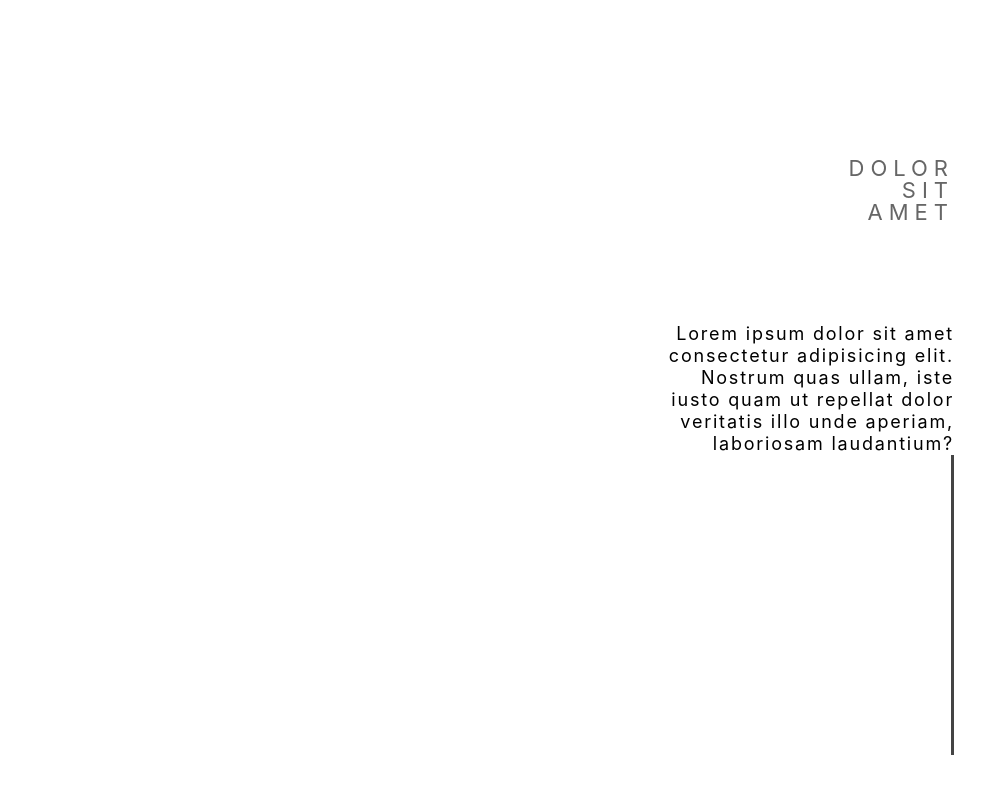
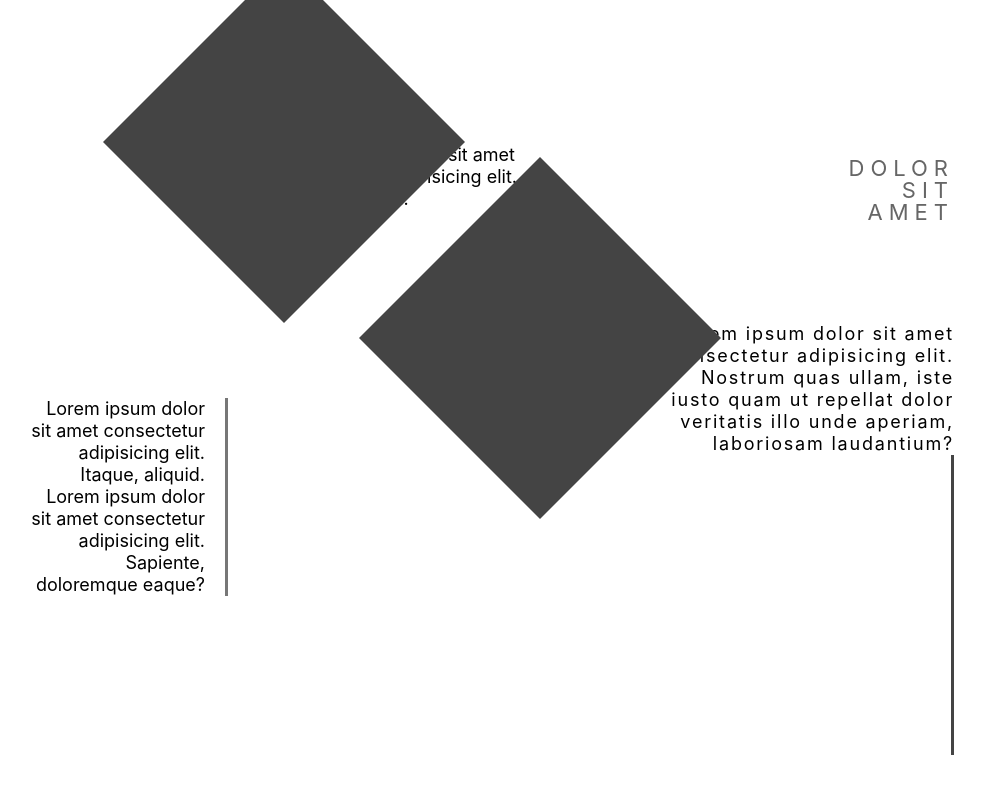
Before and after one commit to Valitriya/Practice, a website: page index_4.html in a window 1280 px wide. Shown: the part 205-995 px from the top of the page, without its empty margins (156-1141 px from the left). Drawn offline with Linux system fonts and the light colour scheme.

Commit message:
slide_4 left

```diff
--- a/index_4.html
+++ b/index_4.html
@@ -10,7 +10,18 @@
 <body>
     <div class="for">
         <div class="for__left">
-
+           <div>
+                <div class="square">
+                    <div class="square__bg"></div>
+                </div>
+                <p class="text">Lorem ipsum dolor sit amet consectetur adipisicing elit. Itaque, aliquid. Lorem ipsum dolor sit amet consectetur adipisicing elit. Sapiente, doloremque eaque?</p>
+           </div>
+           <div>
+                <p class="text">Lorem ipsum dolor sit amet consectetur adipisicing elit. Itaque, aliquid.</p>
+                <div class="square">
+                    <div class="square__bg"></div>
+                </div>
+           </div>
         </div>
         <div class="for__right">
             <h1 class="box__left-title for__right-title">Lorem <br> ipsum</h1>
--- a/sass/_4.scss
+++ b/sass/_4.scss
@@ -27,5 +27,34 @@
                 background-color: #444;
         }
     }
+    &__left{
+        display: grid;
+        grid-template-columns: repeat(2, 1fr);
+        align-items: center;
+
+        & > div:first-child{
+            justify-self: end;
+            text-align: right;
+            & .text {
+                border-right: 3px solid #777;
+                padding-right: 20px;
+                max-width: 200px;
+            }
+        }
+        .square{
+            --size: 20vw;
+            position: relative;
+            right: calc(var(--size) / -2);
+            width: var(--size);
+            height: var(--size);
+            background-color: #444;
+            transform: rotate(45deg);
+            margin-bottom: 10vw;
+        }
+        .text + .square{
+            top: 0;
+            margin-bottom: 0;
+        }
+    }
 
 }
```
Also changed, not shown: css/style.min.css, 1 other file.
